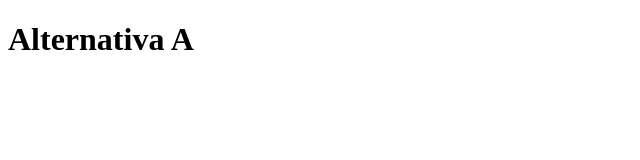
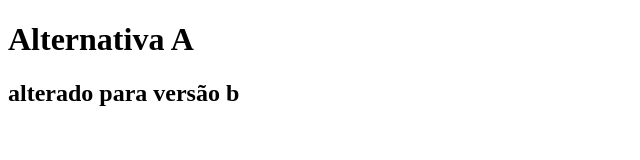
Before and after one commit to DyonSilva/git-aula-1, a plain HTML site: page index.html in a window 1280 px wide. Shown: the whole page, without its empty margins (0-640 px from the left). Drawn offline with Linux system fonts and the light colour scheme.

Commit message:
mais uma versão atualizada

```diff
--- a/index.html
+++ b/index.html
@@ -7,5 +7,6 @@
 </head>
 <body>
     <h1>Alternativa A</h1>
+    <h2>alterado para versão b</h2>
 </body>
 </html>
```
